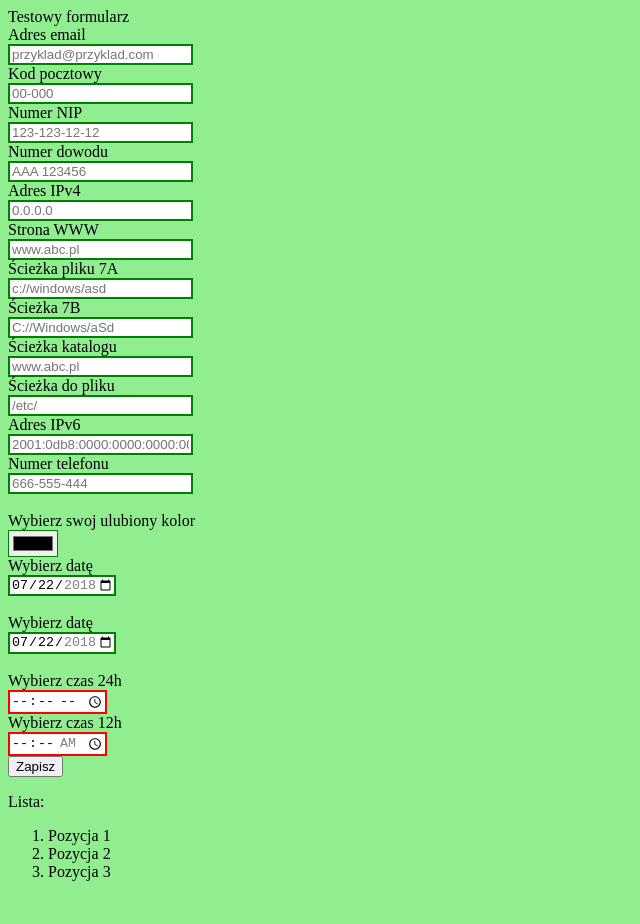
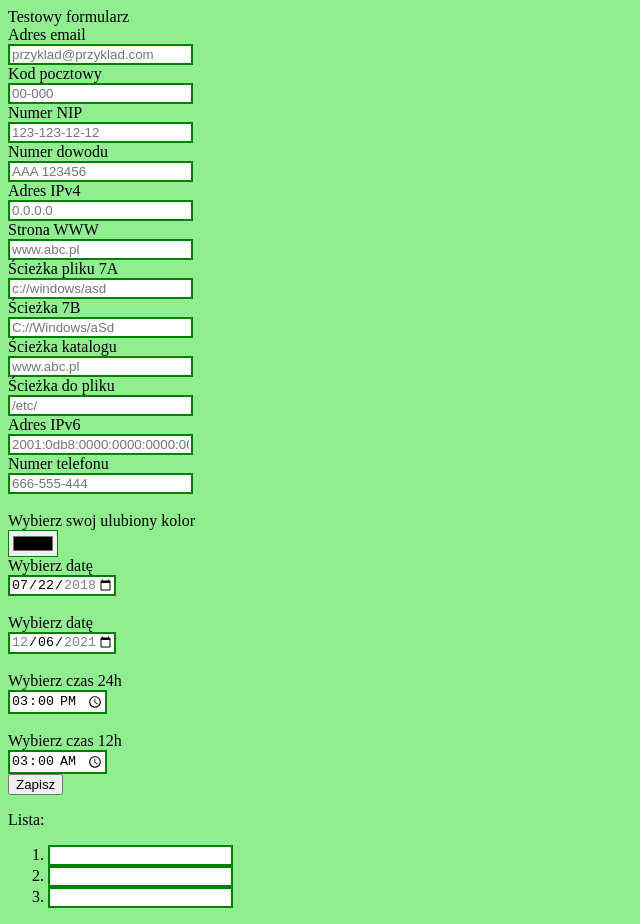
Before and after one commit to DomaszDomingo/ipm, a plain HTML site: page 18122021/index.html in a window 1280 px wide. Shown: the whole page, without its empty margins (0-640 px from the left). Before the commit the page ends 897 px from the top, so only its background shows below. Drawn offline with Linux system fonts and the light colour scheme.

Commit message:
Add files via upload

```diff
--- a/18122021/index.html
+++ b/18122021/index.html
@@ -1,15 +1,9 @@
 <html>
 <head>
   <link rel="stylesheet" href="style.css">
+  <link rel"script" href="script.js">
   Testowy formularz
 </head>
-
-<style>
-ol.a {
-  list-style: upper-alpha;
-  list-style-position: inside;
-}
-</style>
 
 <body>
   <form>
@@ -56,21 +50,28 @@ ol.a {
     <input type="date" id="start" name="date" value="2018-07-22" min="2018-01-01" max="2018-12-31"><br><br>
 
     <label>Wybierz datę</label><br>
-    <input type="date" id="start" name="date" value="2018-07-22" min="2018-01-01" max="2018-12-31"><br><br>
+    <input type = "date" min="2021-12-06" max="2021-12-10" value="2021-12-06" class="no-validation"><br><br>
 
     <label>Wybierz czas 24h</label><br>
-    <input type="time" id="appt" name="appt" min="00:00" max="23:59" required><br>
+    <input type="time" id="time1" name="time1" class="no-validation" required value="15:00"><br><br>
 
     <label>Wybierz czas 12h</label><br>
-    <input type="time" id="appt" name="appt" min="00:00" max="11:59" required><br>
+    <input type="time" id="time2" name="time2" min="01:00" max="12:59" value="03:00" required> <br>
 
     <button type="button" id="accept" >Zapisz</button><br>
 
     <p> Lista:</p>
     <ol class = "1">
-    <li>Pozycja 1 </li>
-    <li>Pozycja 2 </li>
-    <li>Pozycja 3</li>
+    <li>
+      <input type ="text" id="Pos1" name="Pos1" Pozycja 1 draggable="true">
+    </li>
+    <li>
+      <input type ="text" id="Pos2" name="Pos2" Pozycja 1 draggable="true">
+    </li>
+    <li>
+      <input type ="text" id="Pos3" name="Pos3" Pozycja 1 draggable="true">
+    </li>
+
 
 
   </form>
--- /dev/null
+++ b/18122021/script.js
@@ -0,0 +1,3 @@
+function drag(ev) {
+  ev.dataTransfer.setData("text", ev.target.id);
+}
--- a/18122021/style.css
+++ b/18122021/style.css
@@ -11,4 +11,10 @@ input:invalid {
     border-style: solid;
     border-color: red;
   }
+ol.a {
+      list-style: upper-alpha;
+      list-style-position: inside;
+  }
+
+
 }
```
